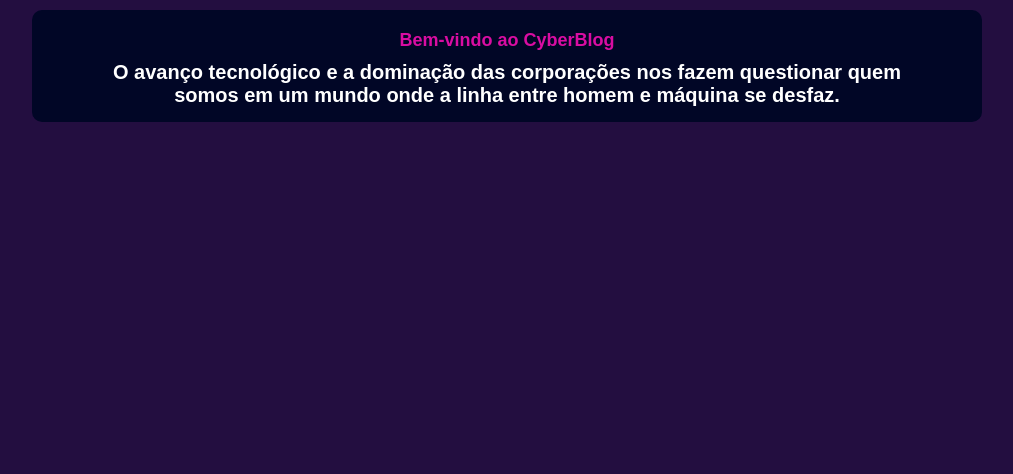
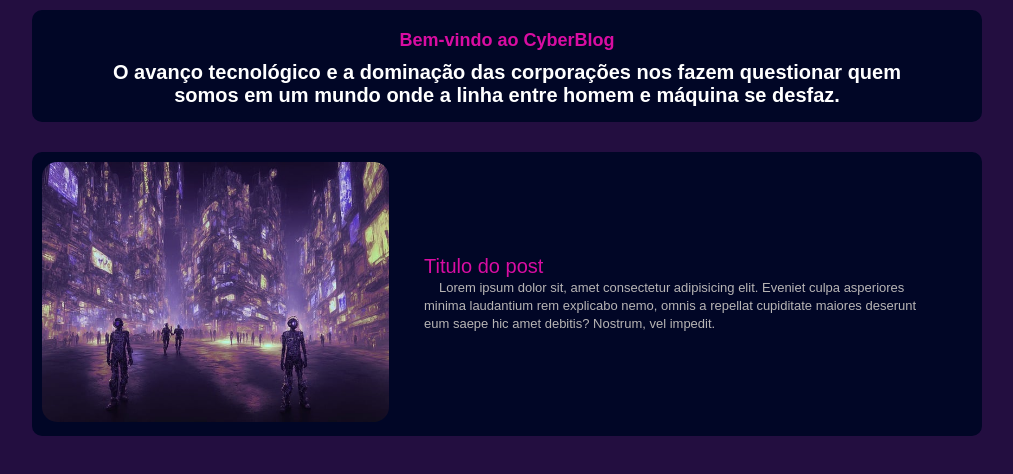
Before and after one commit to DavidWillian7/Cyber-Blog, an Angular app: page / in a window 1280 px wide. Shown: the top 474 px of the page, without its empty margins (133-1146 px from the left). Built offline with nearby package versions, Linux system fonts and the light colour scheme.

Commit message:
criando o card de postagem principal e estilizando

```diff
--- a/src/app/components/big-card/big-card.component.css
+++ b/src/app/components/big-card/big-card.component.css
@@ -0,0 +1,106 @@
+.container{
+    width: 95%;
+    display: flex;
+    flex-direction: column;
+    align-items: center;
+    margin: 30px auto;
+    padding: 10px;
+    background-color: #010626;
+    border-radius: 10px;
+}
+
+.box-photo{
+    background-color: #010626;
+}
+
+.photo{
+    width: 100%;
+    max-height: 190px;
+    border-radius: 15px;
+}
+
+.box-text{
+    align-items: center;
+    margin: 5px 10px;
+    background-color: #010626;
+}
+
+.title{
+    color: #D90DA2;
+    font-size: 16px;
+    margin-bottom: 5px;
+    text-decoration: none;
+}
+
+.box-text > p{
+    background-color: #010626;
+    text-indent: 7px;
+}
+
+a{
+    background-color: #010626;
+    text-decoration: none;
+}
+
+.box-text > p > a{
+    font-size: 11px;
+    color: rgb(184, 181, 181);
+}
+
+@media screen and (min-width: 768px) and (max-width: 992px){
+    .container{
+        width: 80%;
+        flex-direction: row;
+        justify-content: space-between;
+    }
+
+    .photo{
+        max-height: 240px;
+    }
+
+    .box-text{
+        width: 50%;
+        padding: 0 20px;
+    }
+
+    .title{
+        font-size: 20px;
+    }
+
+    .box-text > p{
+        text-indent: 15px;
+    }
+
+    .box-text > p > a{
+        font-size: 12px;
+    }
+}
+
+@media screen and (min-width: 992px){
+    .container{
+        width: 950px;
+        flex-direction: row;
+        justify-content: space-between;
+    }
+
+    .photo{
+        max-height: 260px;
+    }
+
+    .box-text{
+        width: 60%;
+        padding: 0 20px;
+    }
+
+    .title{
+        font-size: 20px;
+    }
+
+    .box-text > p{
+        text-indent: 15px;
+    }
+
+    .box-text > p > a{
+        font-size: 13px;
+    }
+}
--- a/src/app/components/big-card/big-card.component.html
+++ b/src/app/components/big-card/big-card.component.html
@@ -1 +1,10 @@
-<p>big-card works!</p>
+<div class="container">
+    <div class="box-photo">
+        <a href="#"><img src="../../../assets/cyber-punk-city_640.jpg" alt="cidade em um futuro cyberpunk com robôs pelas ruas" class="photo"></a>
+    </div>
+
+    <div class="box-text">
+        <a href="#" class="title">Titulo do post</a>
+        <p><a href="#">Lorem ipsum dolor sit, amet consectetur adipisicing elit. Eveniet culpa asperiores minima laudantium rem explicabo nemo, omnis a repellat cupiditate maiores deserunt eum saepe hic amet debitis? Nostrum, vel impedit.</a></p>
+    </div>
+</div>
--- a/src/app/pages/home/home.component.html
+++ b/src/app/pages/home/home.component.html
@@ -1 +1,10 @@
 <app-welcome></app-welcome>
+<main>
+    <article>
+        <app-big-card></app-big-card>
+    </article>
+
+    <article>
+
+    </article>
+</main>
```
Also changed, not shown: src/assets/cyber-punk-city_640.jpg (added).
